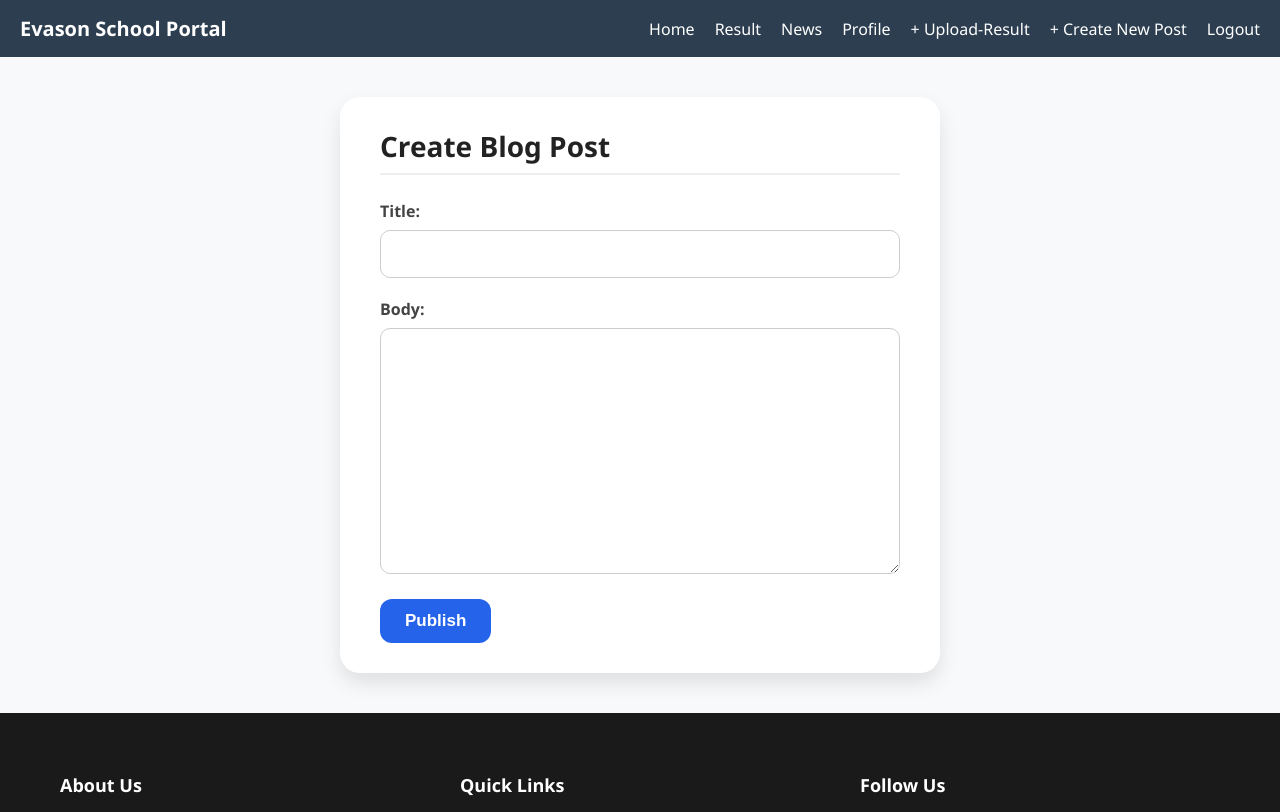
After one commit to Tordi-portfolio/school_site2, a Django app: page /create-post/ in a window 1280 px wide. The commit adds this page. Shown: the top 812 px of the page. Run offline with Django 5.2, Linux system fonts and the light colour scheme; a user stored in the database is signed in.

Commit message:
Add files via upload

```diff
--- a/School_site/project/core/forms.py
+++ b/School_site/project/core/forms.py
@@ -2,7 +2,7 @@ from django import forms
 from django.contrib.auth.forms import UserCreationForm
 from .models import StudentUser, Classroom
 from .models import Profile
-from .models import Result, StudentUser
+from .models import Result, StudentUser, Post
 
 class StudentRegistrationForm(UserCreationForm):
     classroom = forms.ModelChoiceField(queryset=Classroom.objects.all(), required=True)
@@ -16,6 +16,12 @@ class ResultUploadForm(forms.ModelForm):
         model = Result
         exclude = []
 
+class BlogPostForm(forms.ModelForm):
+    class Meta:
+        model = Post
+        fields = ['title', 'body']
+
+
 # Profile Picture
 class ProfileUpdateForm(forms.ModelForm):
     class Meta:
--- a/School_site/project/core/models.py
+++ b/School_site/project/core/models.py
@@ -150,6 +150,9 @@ class Result(models.Model):
 from datetime import datetime
 
 class Post(models.Model):
-    title = models.CharField(max_length=100)
-    body = models.CharField(max_length=1000000)
+    title = models.CharField(max_length=200)
+    body = models.TextField(max_length=1000000)
     created_at = models.CharField(max_length=100, default=datetime.now, blank=True)
+
+    def __str__(self):
+        return self.title
--- a/School_site/project/core/urls.py
+++ b/School_site/project/core/urls.py
@@ -10,6 +10,7 @@ urlpatterns = [
     path('login/', views.login_view, name='login'),
     path('logout/', views.logout_view, name='logout'),
     path('upload-result/', upload_result_view, name='upload_result'),
+    path('create-post/', views.create_post, name='create_post'),
 
     path('news', views.news, name='news'),
     path('post/<str:pk>', views.post, name='post')
--- a/School_site/project/core/views.py
+++ b/School_site/project/core/views.py
@@ -4,8 +4,9 @@ from django.contrib.auth.decorators import login_required
 from django.contrib import messages
 from .models import Result, StudentUser, Post
 from datetime import datetime
-from .forms import ProfileUpdateForm, StudentRegistrationForm, ResultUploadForm
+from .forms import ProfileUpdateForm, BlogPostForm, StudentRegistrationForm, ResultUploadForm
 from django.contrib.auth.decorators import user_passes_test
+
 
 # Create your views here.
 
@@ -38,6 +39,18 @@ def profile_view(request):
     return render(request, 'profile.html', {'form': form})
 # End of profile picture view
 
+
+@user_passes_test(lambda u: u.is_superuser)
+def create_post(request):
+    if request.method == 'POST':
+        form = BlogPostForm(request.POST)
+        if form.is_valid():
+            form.save()
+            messages.success(request, "Post created successfully.")
+            return redirect('news')
+    else:
+        form = BlogPostForm()
+    return render(request, 'create_post.html', {'form': form})
 
 def news(request):
     posts = Post.objects.all()
--- a/School_site/project/project/settings.py
+++ b/School_site/project/project/settings.py
@@ -28,7 +28,8 @@ INSTALLED_APPS = [
     'django.contrib.sessions',
     'django.contrib.messages',
     'django.contrib.staticfiles',
-    'core'
+    'core',
+    'widget_tweaks',
 ]
 
 MIDDLEWARE = [
--- a/School_site/project/templates/base.html
+++ b/School_site/project/templates/base.html
@@ -17,7 +17,8 @@
             <li><a href="{% url 'news' %}">News</a></li>
             <li><a href="{% url 'profile' %}">Profile</a></li>
             {% if user.is_superuser %}
-            <li><a href="{% url 'upload_result' %}">Upload-Result</a></li>
+            <li><a href="{% url 'upload_result' %}"> + Upload-Result</a></li>
+            <li><a href="{% url 'create_post' %}"> + Create New Post</a></li>
             {% endif %}
             <li><a href="{% url 'logout' %}">Logout</a></li>
           </ul>
--- /dev/null
+++ b/School_site/project/templates/create_post.html
@@ -0,0 +1,82 @@
+{% extends 'base.html' %}
+
+{% block content %}
+<style>
+  .container {
+    max-width: 600px;
+    margin: 40px auto;
+    background: #fff;
+    padding: 30px 40px;
+    border-radius: 20px;
+    box-shadow: 0 10px 20px rgba(0,0,0,0.1);
+    font-family: 'Segoe UI', Tahoma, Geneva, Verdana, sans-serif;
+  }
+
+  .container h2 {
+    font-size: 28px;
+    font-weight: 700;
+    color: #222;
+    margin-bottom: 25px;
+    border-bottom: 2px solid #eee;
+    padding-bottom: 8px;
+  }
+
+  form p {
+    margin-bottom: 20px;
+  }
+
+  form label {
+    display: block;
+    margin-bottom: 8px;
+    font-weight: 600;
+    color: #444;
+  }
+
+  form input[type="text"],
+  form textarea {
+    width: 100%;
+    padding: 12px 15px;
+    font-size: 16px;
+    border: 1.8px solid #ccc;
+    border-radius: 10px;
+    transition: border-color 0.3s ease;
+    font-family: inherit;
+  }
+
+  form input[type="text"]:focus,
+  form textarea:focus {
+    outline: none;
+    border-color: #1e40af; /* blue-700 */
+  }
+
+  form textarea {
+    min-height: 140px;
+    resize: vertical;
+  }
+
+  button[type="submit"] {
+    background-color: #2563eb; /* blue-600 */
+    color: #fff;
+    font-weight: 600;
+    padding: 12px 25px;
+    font-size: 17px;
+    border: none;
+    border-radius: 12px;
+    cursor: pointer;
+    transition: background-color 0.25s ease;
+  }
+
+  button[type="submit"]:hover {
+    background-color: #1e40af; /* blue-700 */
+  }
+</style>
+
+<div class="container">
+  <h2>Create Blog Post</h2>
+  <form method="post">
+    {% csrf_token %}
+    {{ form.as_p }}
+    <button type="submit">Publish</button>
+  </form>
+</div>
+{% endblock %}
--- a/School_site/project/templates/dashboard.html
+++ b/School_site/project/templates/dashboard.html
@@ -25,7 +25,7 @@
       <tr><td>Social Studies</td><td>{{ result.social_studies_test1 }}</td><td>{{ result.social_studies_test2 }}</td><td>{{ result.social_studies_exam }}</td><td>{{ result.social_studies_total }}</td></tr>
       <tr><td>Government</td><td>{{ result.government_test1 }}</td><td>{{ result.government_test2 }}</td><td>{{ result.government_exam }}</td><td>{{ result.government_total }}</td></tr>
       <tr><th colspan="4">Total Score</th><th>{{ result.total_score }}</th></tr>
-      <tr><th colspan="4">Total Score</th><th>{{ result.position }}</th></tr>
+      <tr><th colspan="4">Position</th><th>{{ result.position }}</th></tr>
     </table>
     <br>
   {% endfor %}
```
Also changed, not shown: School_site/project/templates/testing/test.html (added, +100 -0 lines), School_site/project/core/migrations/0010_alter_post_body_alter_post_title.py (added), School_site/project/db.sqlite3.
